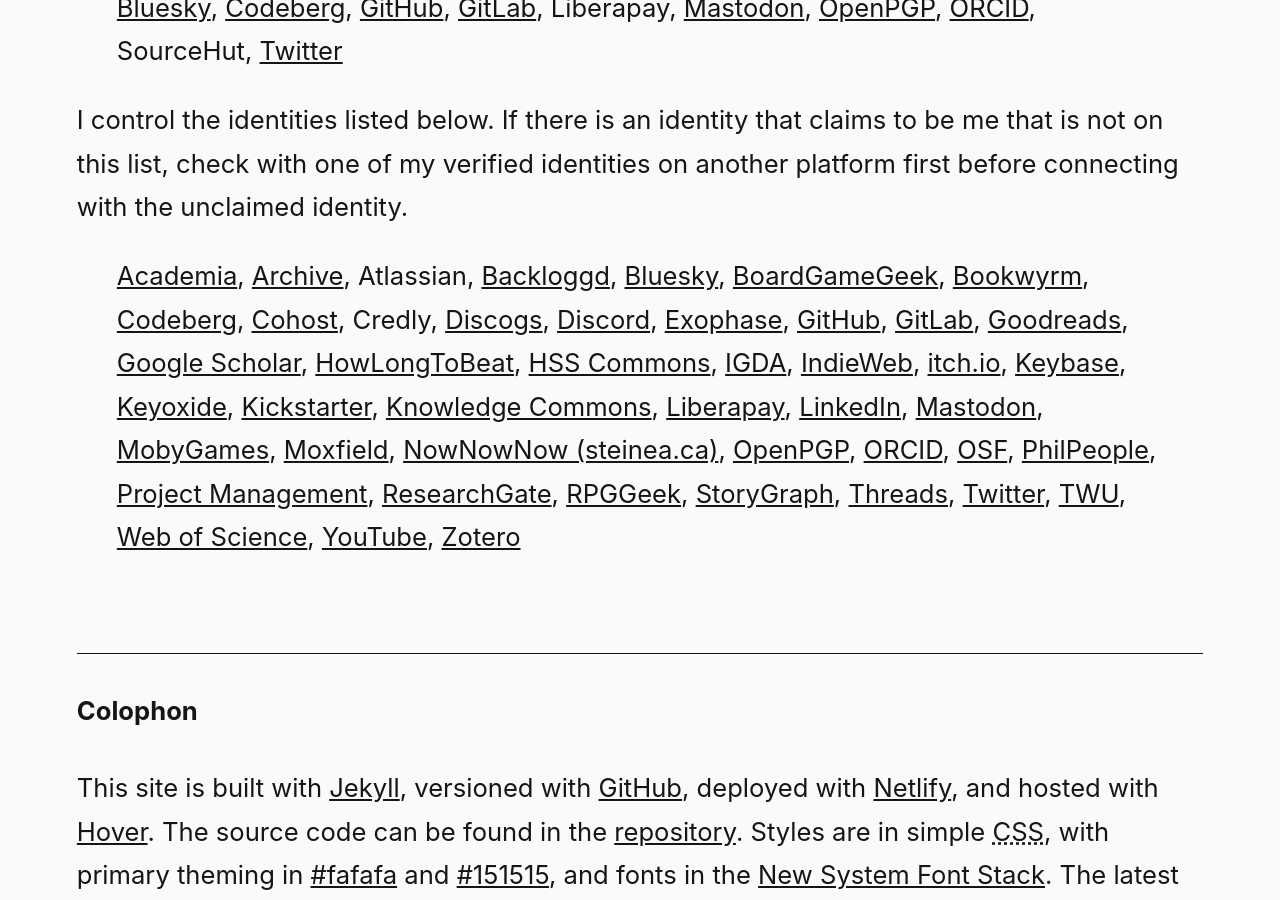
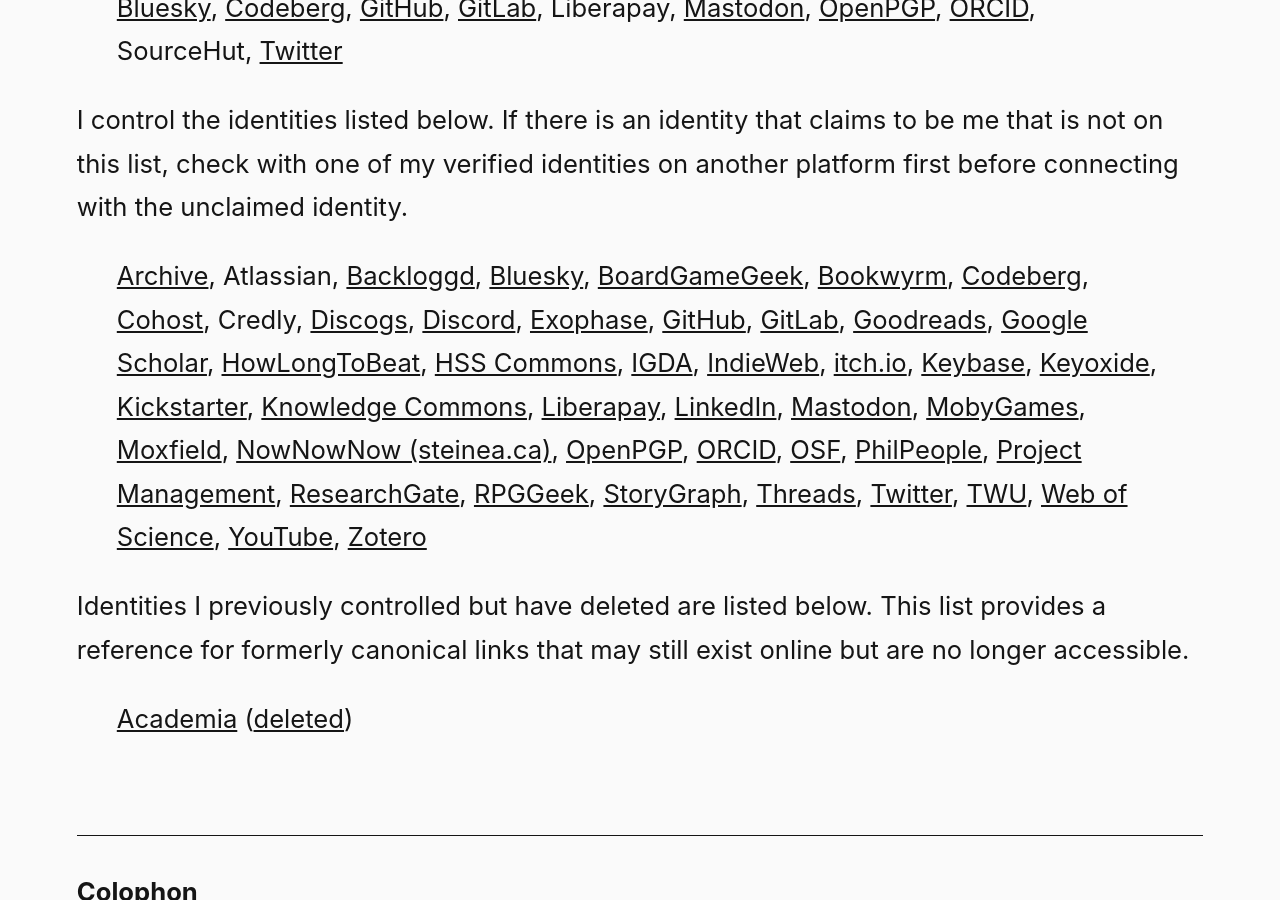
Before and after one commit to steinea/fyi, a Jekyll site: the page built from index.md, in a window 1280 px wide and 900 px high, scrolled down 3430 px. Built offline with Jekyll 4.4.1, drawn with Linux system fonts in a browser that asks for light colours.

Commit message:
Move Academia to deleted links

```diff
--- a/_includes/verify.md
+++ b/_includes/verify.md
@@ -49,7 +49,6 @@ I control and have [claimed](https://keyoxide.org/B5B0AA7ED4509C8B "Keyoxide") t
 <!-- https://indielogin.com/setup -->
 
 <blockquote>
-  <a href="https://twu.academia.edu/steinea" class="u-url" rel="me">Academia</a>,
   <a href="https://archive.org/details/@steinea" class="u-url" rel="me">Archive</a>,
   Atlassian,
   <a href="https://www.backloggd.com/u/steinea/" class="u-url" rel="me">Backloggd</a>,
@@ -97,5 +96,11 @@ I control and have [claimed](https://keyoxide.org/B5B0AA7ED4509C8B "Keyoxide") t
   <a href="https://www.zotero.org/steinea" class="u-url" rel="me">Zotero</a>
 </blockquote>
 
+<p>Identities I previously controlled but have deleted are listed below. This list provides a reference for formerly canonical links that may still exist online but are no longer accessible.</p>
+
+<blockquote>
+  <a href="https://twu.academia.edu/steinea" class="u-url" rel="me">Academia</a> (<a href="https://bsky.app/profile/steinea.bsky.social/post/3lz77nnugtc2u">deleted</a>)
+</blockquote>
+
 <!-- Endpoint link required to for authenticating with IndieAuth from other sites -->
 <link rel="authorization_endpoint" href="https://indieauth.com/auth">
```
